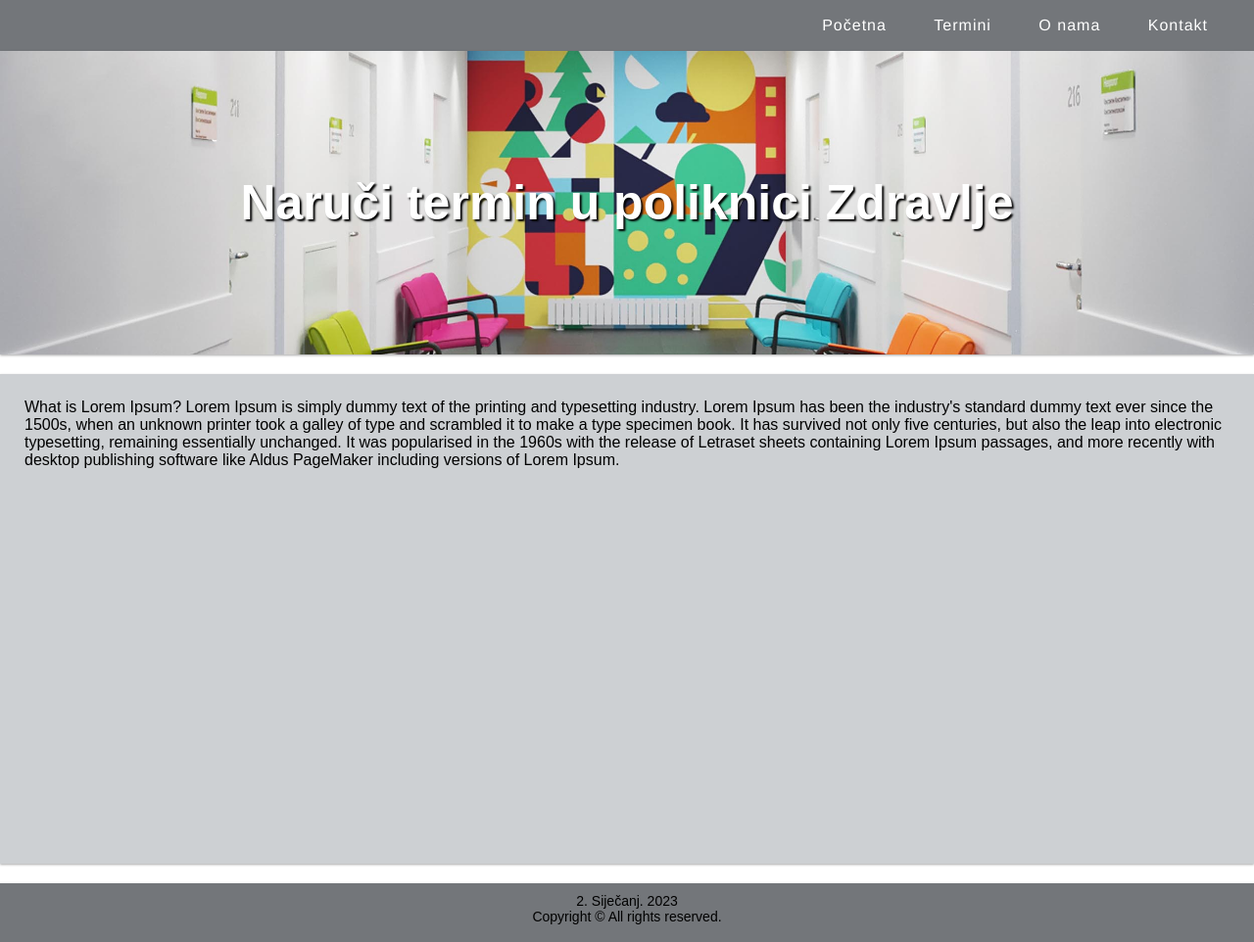
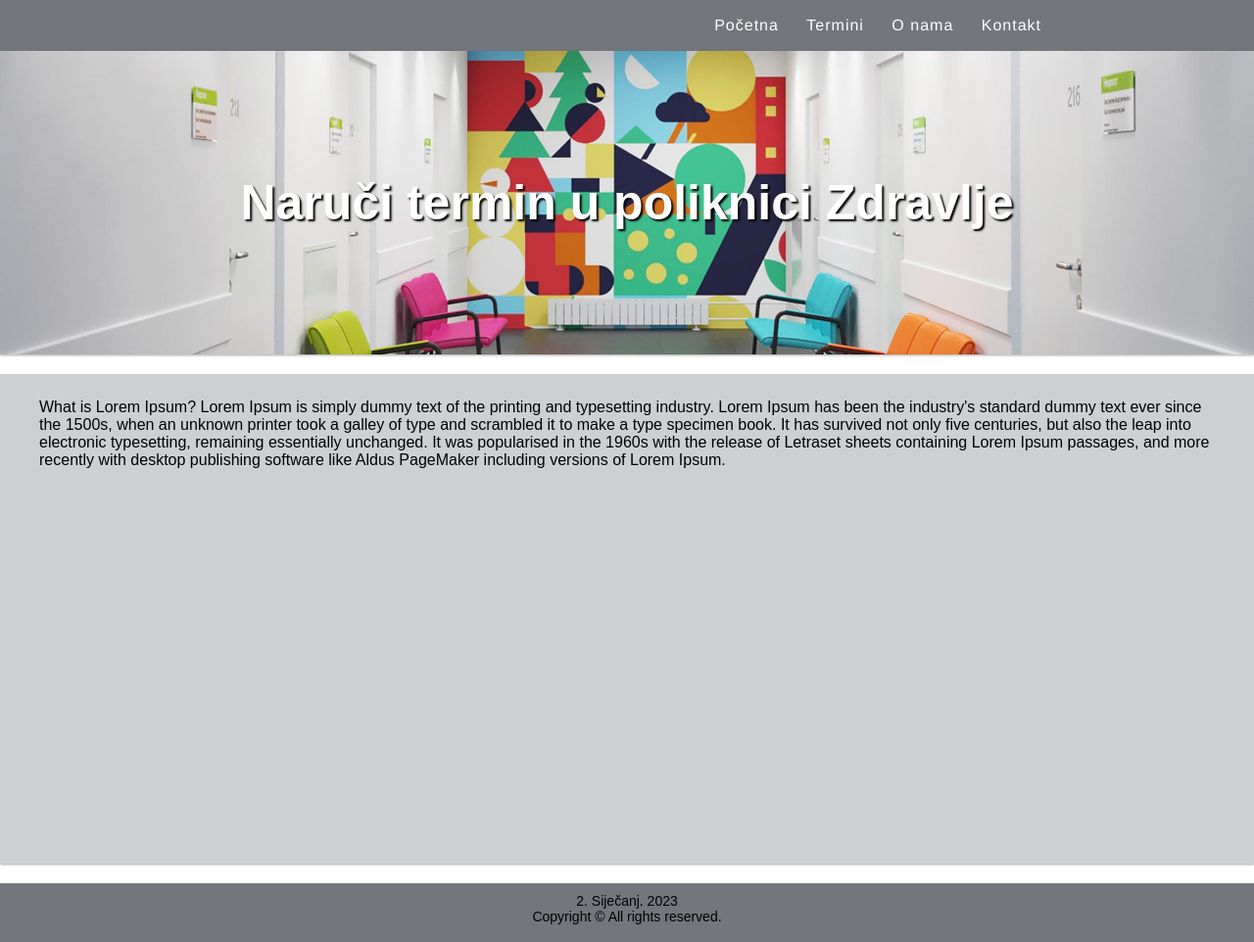
Before and after one commit to strelec00/doctor-appointments, a PHP site: page / in a window 1280 px wide. Shown: the whole page at 98% size. Run offline with PHP 8.4, Linux system fonts and the light colour scheme.

Commit message:
navigacija, sadrzaj
navigacija stavil margin sa desne strane da se bude centrirano i isto to na sadrzaju

```diff
--- a/css/style.css
+++ b/css/style.css
@@ -170,12 +170,13 @@ object {
     list-style-type: none;
     margin: 0;
     padding: 0;
+    margin-right: 190px;
     text-align: right;
 }
 
 #navigacija ul li {
     display: inline-block;
-    margin-right: 30px;
+    margin-right: 10px;
 }
 
 #navigacija ul li a {
@@ -191,7 +192,13 @@ object {
 }
 
 #navigacija ul li a:hover {
-    color: rgb(134, 228, 200);
+    text-decoration: underline overline #75d4a8;
+    padding: 10px;
+}
+
+#sadrzaj-tekst{
+    width:1200px;
+    margin:auto;
 }
 
 
--- a/index.php
+++ b/index.php
@@ -20,7 +20,7 @@
          <?php include "includes/header.php"; ?>
 
             <section id="sadrzaj" class="t-kolona-12">
-                <div>
+                <div id="sadrzaj-tekst">
                     <label>
 What is Lorem Ipsum?
 
```
Also changed, not shown: plan.txt (line endings or trailing spaces).
